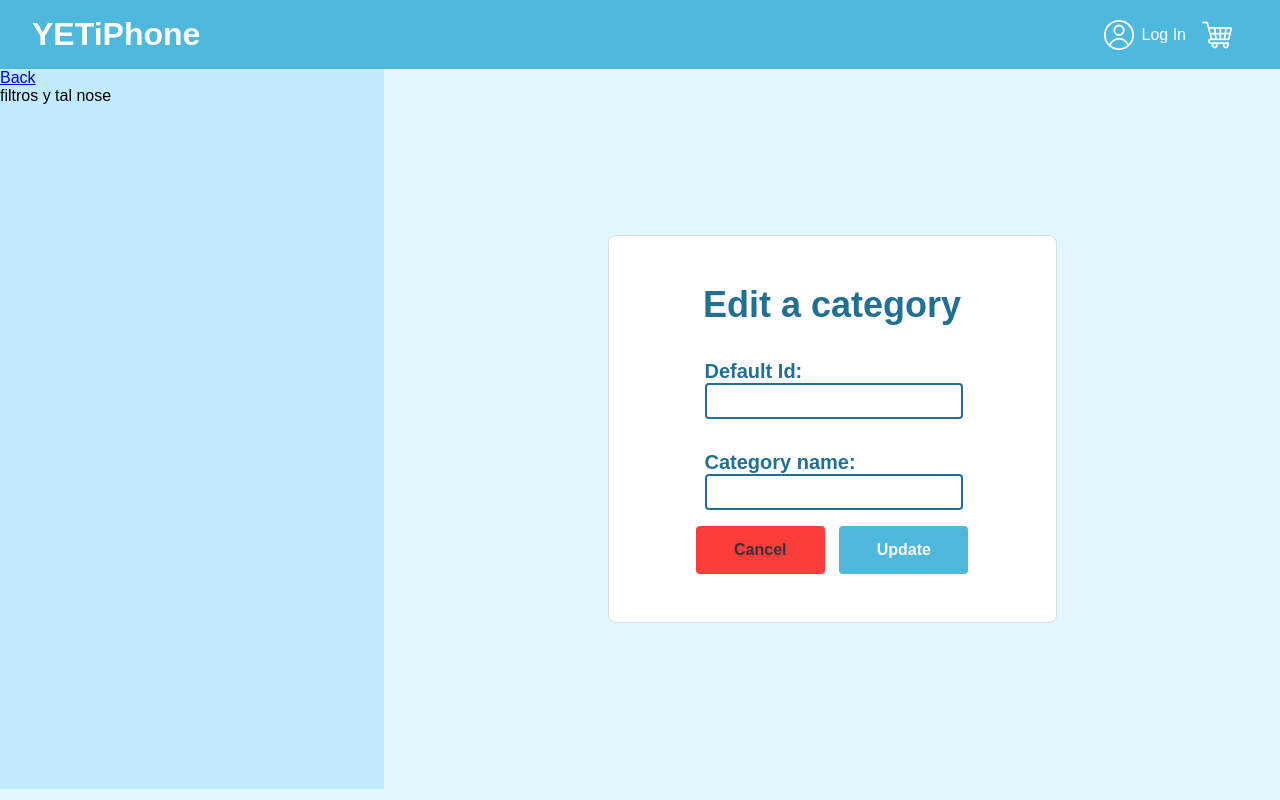
After one commit to mohacr026/YETIPHONE, a PHP site: template view/adminCategory/editCategory.php in a window 1280 px wide. The commit adds this page. Run offline with PHP 8.4, Linux system fonts and the light colour scheme; the template is opened without the code that fills it, so the values that code supplies are empty.

Commit message:
Empezado edit category

```diff
--- a/css/main.css
+++ b/css/main.css
@@ -277,10 +277,35 @@ main .container h1 {
   box-sizing: border-box;
   box-shadow: none;
   background-color: #4eb8dd;
-  width: 75%;
+  width: 45%;
   height: 3rem;
   transition: background-color 0.2s ease-out;
 }
 .formContainer .formAction .addBtn:hover, .formContainer .formAction .addBtn:active {
   background-color: #217093;
+}
+.formContainer .formAction .cancelBtn {
+  display: grid;
+  place-items: center;
+  font-size: 1em;
+  color: #353538;
+  font-weight: 600;
+  border: none;
+  border-radius: 4px;
+  box-sizing: border-box;
+  box-shadow: none;
+  background-color: #FC3D39;
+  width: 45%;
+  height: 3rem;
+  transition: background-color 0.2s ease-out;
+  text-decoration: none;
+}
+.formContainer .formAction .cancelBtn:link, .formContainer .formAction .cancelBtn:visited {
+  color: #353538;
+  text-decoration: none;
+}
+.formContainer .formAction .cancelBtn:hover, .formContainer .formAction .cancelBtn:active {
+  color: #353538;
+  text-decoration: none;
+  background-color: #E33437;
 }/*# sourceMappingURL=main.css.map */
--- a/main.scss
+++ b/main.scss
@@ -294,7 +294,7 @@ main{
 		    box-sizing: border-box;
             box-shadow: none;
             background-color: $medBlue;
-            width: 75%;
+            width: 45%;
             height: 3rem;
             transition: background-color .2s ease-out;
 
@@ -302,5 +302,33 @@ main{
                 background-color: $darkBlue;
             }
         }
+
+        .cancelBtn{
+            display: grid;
+            place-items: center;
+            font-size: 1em;
+            color: #353538;
+            font-weight: 600;
+            border: none;
+            border-radius: 4px;
+		    box-sizing: border-box;
+            box-shadow: none;
+            background-color: $red;
+            width: 45%;
+            height: 3rem;
+            transition: background-color .2s ease-out;
+            text-decoration: none;
+
+            &:link, &:visited{
+                color: #353538;
+                text-decoration: none;
+            }
+
+            &:hover, &:active {
+                color: #353538;
+                text-decoration: none;
+                background-color: $redHover;
+            }
+        }
     }
 }
--- a/scss/colors.scss
+++ b/scss/colors.scss
@@ -2,3 +2,6 @@ $darkBlue: #217093;
 $medBlue: #4eb8dd;
 $lightBlue: #c1ebff;
 $inputBG: #e2f6ff;
+
+$red: #FC3D39;
+$redHover: #E33437;
--- /dev/null
+++ b/view/adminCategory/editCategory.php
@@ -0,0 +1,74 @@
+<!DOCTYPE html>
+<html lang="en">
+<head>
+    <meta charset="UTF-8">
+    <meta name="viewport" content="width=device-width, initial-scale=1.0">
+    <title>YETiPhone</title>
+    <link rel="stylesheet" href="css/main.css">
+    <script src="./src/js/categoryCheckHider.js"></script>
+</head>
+<body>
+<?php
+    include("./view/components/header.php");
+    ?>
+    <main>
+        <aside>
+            <a href="index.php">Back</a>
+            filtros y tal nose
+        </aside>
+        <div class="container">
+            <div class="formContainer">
+                <h2>Edit a category</h2>
+                <form action="index.php?controller=Category&action=editCategoryPerformed" method="POST" id="categoryForm">
+                    <div class="formColumn">
+
+                        <div class="formRow">
+                            <label for="categoryId">Default Id:</label>
+                            <input type="text" id="categoryId" name="categoryId" readonly value="<?php echo "$id";?>">
+                        </div>
+
+                        <div class="formRow">
+                            <label for="name">Category name:</label>
+                            <input type="text" id="name" name="name" required value="<?php echo "$name";?>">
+                        </div>
+
+                        <?php
+                            if($parentCategory != null){
+                                echo "
+                                <div class='formRow' id='parentCategoryDiv'>
+                                <label for='parent'>Parent category</label>
+                                <select id='parent' name='parent'>";
+                                        if(isset($parentCategories)){
+                                            if(empty($parentCategories)){
+                                                echo "<option value='nothing' selected>There are no parent categories</option>";
+                                            } else {
+                                                foreach ($parentCategories as $_parentCategory) {
+                                                    $parentId = $_parentCategory['id'];
+                                                    $parentName = $_parentCategory['name'];
+                                                    if($parentCategory == $parentId){
+                                                        echo "<option value='$parentId' selected>$parentName</option>";
+                                                    } else {
+                                                        echo "<option value='$parentId'>$parentName</option>";
+                                                    }
+                                                }
+                                            }
+                                        }
+                                echo "
+                                </select>
+                            </div>
+                                ";
+                            }
+                        ?>
+
+
+                    </div>
+                </form>
+                <div class="formAction">
+                    <a href="index.php?controller=Category&action=showEditCategories" class="cancelBtn">Cancel</a>
+                    <button type="submit" value="Add category" class="addBtn" form="categoryForm">Update</button>
+                </div>
+            </div>
+        </div>
+    </main>
+</body>
+</html>
```
Also changed, not shown: controller/categoryController.php (+29 -0 lines), model/category.php (+18 -0 lines), 1 other file.
